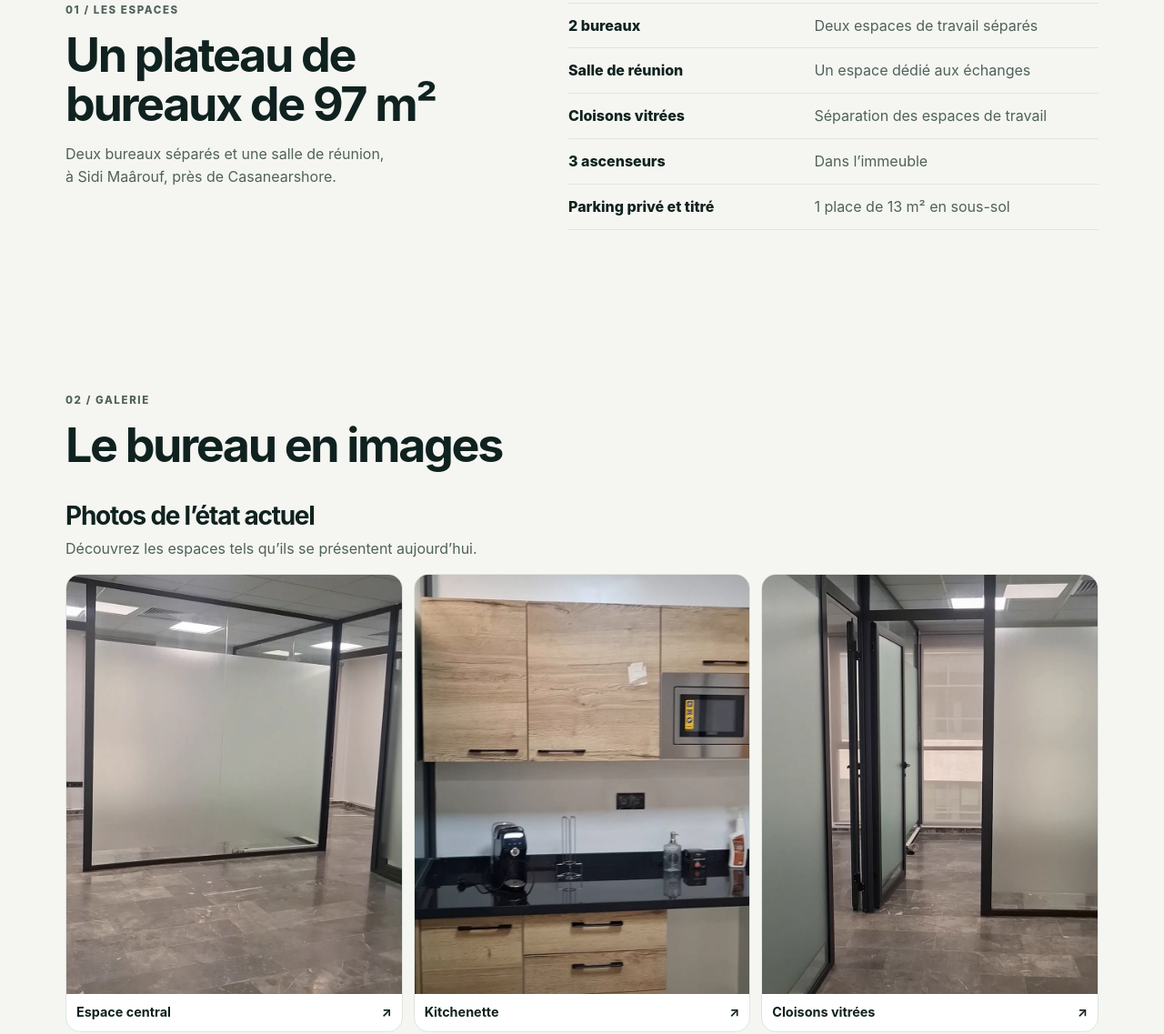
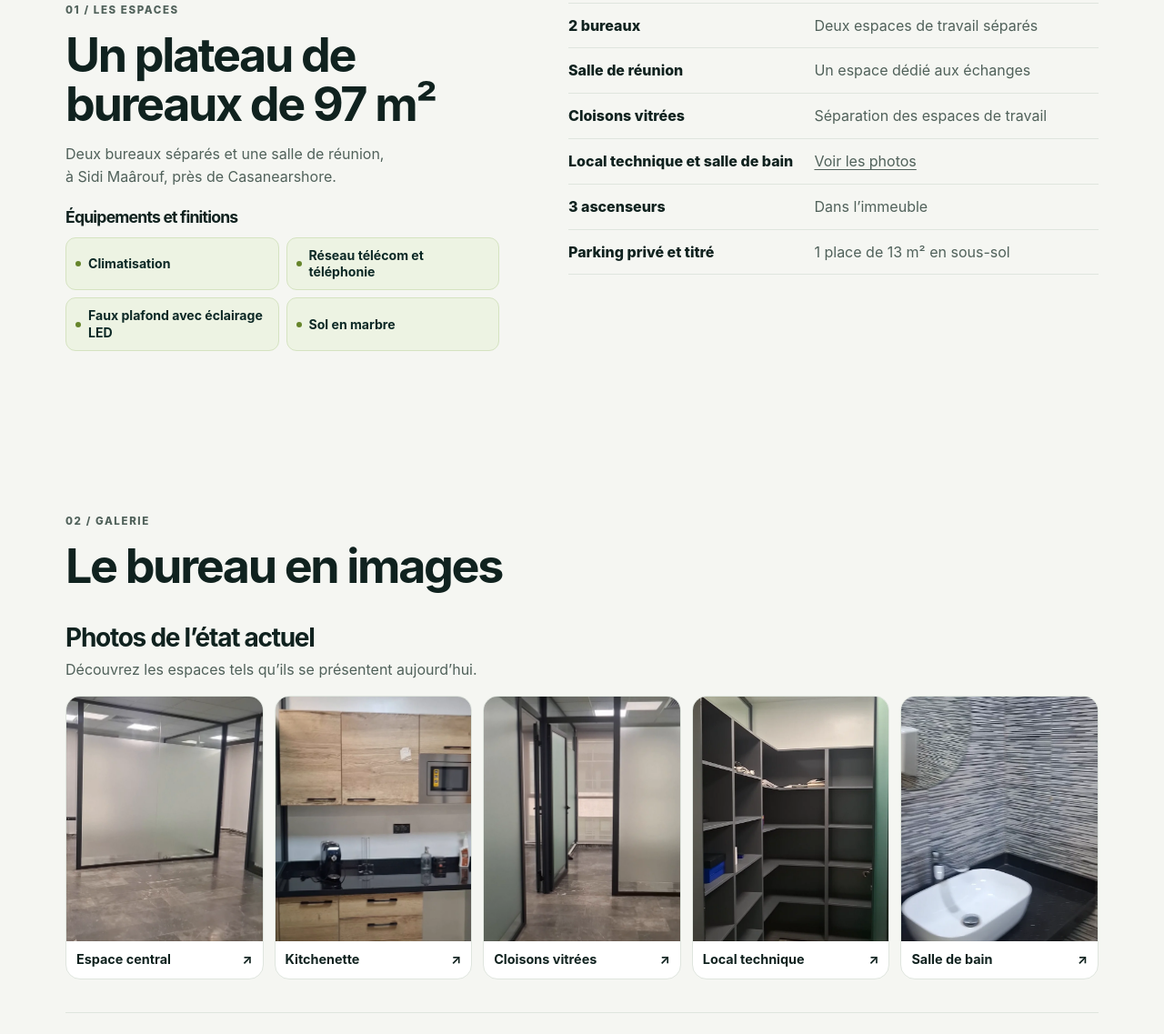
Before and after one commit to bahaidayoussef-prog/tecxodus-site, a plain HTML site: page bureau-a-louer-sidi-maarouf/index.html in a window 1280 px wide. Shown: the part 776-1913 px from the top of the page at 91% size. Drawn offline with Linux system fonts and the light colour scheme.

Commit message:
Highlight office finishes and show both utility spaces

```diff
--- a/bureau-a-louer-sidi-maarouf/bureau.css
+++ b/bureau-a-louer-sidi-maarouf/bureau.css
@@ -48,10 +48,15 @@ h3{font-size:clamp(1.25rem,2.9vw,1.75rem)}
 .section-label,.muted{color:var(--muted)}
 .facts{display:grid;grid-template-columns:.9fr 1.1fr;gap:clamp(24px,6vw,76px);align-items:start}
 .facts .muted{margin-top:14px;max-width:36ch}
+.equipment-title{font-size:1.1rem;margin-top:24px}
+.equipment{display:grid;grid-template-columns:repeat(2,minmax(0,1fr));gap:8px;margin:12px 0 0;padding:0;list-style:none}
+.equipment li{display:flex;align-items:center;gap:8px;padding:10px;border:1px solid #d5e3c1;border-radius:11px;background:#edf3e3;color:var(--deep);font-weight:750;font-size:.88rem;line-height:1.3}
+.equipment li::before{content:"";width:6px;height:6px;flex:none;border-radius:50%;background:#66852b}
 .specs{margin:0;border-top:1px solid var(--line)}
 .specs div{display:grid;grid-template-columns:1fr 1.2fr;gap:10px;border-bottom:1px solid var(--line);padding:12px 0}
 .specs dt{font-weight:800}
 .specs dd{margin:0;color:var(--muted)}
+.specs dd a{text-underline-offset:3px}
 .visit{padding-block:clamp(44px,7vw,80px)}
 .visit p:not(.eyebrow):not(.form-note){color:var(--light);margin-top:16px;max-width:42ch}
 .text-link{display:inline-block;margin-top:18px;text-underline-offset:4px;color:var(--lime)}
@@ -63,10 +68,11 @@ h3{font-size:clamp(1.25rem,2.9vw,1.75rem)}
 .gallery-group{margin-top:36px}
 .gallery-group .muted{margin:8px 0 16px}
 .gallery{display:grid;grid-template-columns:repeat(4,minmax(0,1fr));gap:12px}
-.gallery.real{grid-template-columns:repeat(3,minmax(0,1fr))}
+.gallery.real{grid-template-columns:repeat(5,minmax(0,1fr))}
 .simulated{border-top:1px solid var(--line);padding-top:28px}
 .photo{display:block;border:1px solid var(--line);border-radius:16px;overflow:hidden;background:white;text-decoration:none}
 .photo img{width:100%;height:auto;aspect-ratio:4/5;object-fit:cover;background:#dfe5de}
+.photo img[alt="Salle de bain"]{object-position:center 78%}
 .photo-image{position:relative}
 .photo-image .badge{position:absolute;left:7px;bottom:7px;max-width:calc(100% - 14px)}
 .photo figcaption{padding:9px 11px;font-weight:750;font-size:.9rem;display:flex;justify-content:space-between;gap:4px}
--- a/bureau-a-louer-sidi-maarouf/index.html
+++ b/bureau-a-louer-sidi-maarouf/index.html
@@ -49,11 +49,19 @@
         <p class="eyebrow section-label">01 / LES ESPACES</p>
         <h2 id="espaces">Un plateau de bureaux de 97 m²</h2>
         <p class="muted">Deux bureaux séparés et une salle de réunion, à Sidi Maârouf, près de Casanearshore.</p>
+        <h3 class="equipment-title">Équipements et finitions</h3>
+        <ul class="equipment">
+          <li>Climatisation</li>
+          <li>Réseau télécom et téléphonie</li>
+          <li>Faux plafond avec éclairage LED</li>
+          <li>Sol en marbre</li>
+        </ul>
       </div>
       <dl class="specs">
         <div><dt>2 bureaux</dt><dd>Deux espaces de travail séparés</dd></div>
         <div><dt>Salle de réunion</dt><dd>Un espace dédié aux échanges</dd></div>
         <div><dt>Cloisons vitrées</dt><dd>Séparation des espaces de travail</dd></div>
+        <div><dt>Local technique et salle de bain</dt><dd><a href="#etat-actuel">Voir les photos</a></dd></div>
         <div><dt>3 ascenseurs</dt><dd>Dans l’immeuble</dd></div>
         <div><dt>Parking privé et titré</dt><dd>1 place de 13 m² en sous-sol</dd></div>
       </dl>
@@ -62,12 +70,14 @@
       <p class="eyebrow section-label">02 / GALERIE</p>
       <h2 id="galerie-titre">Le bureau en images</h2>
       <div class="gallery-group">
-        <h3>Photos de l’état actuel</h3>
+        <h3 id="etat-actuel">Photos de l’état actuel</h3>
         <p class="muted">Découvrez les espaces tels qu’ils se présentent aujourd’hui.</p>
         <div class="gallery real">
           <a class="photo" href="/bureau-a-louer-sidi-maarouf/assets/01-espace-central-etat-actuel.webp"><figure><img src="/bureau-a-louer-sidi-maarouf/assets/01-espace-central-etat-actuel.webp" width="872" height="1550" loading="lazy" alt="Espace central"><figcaption>Espace central <span aria-hidden="true">↗</span></figcaption></figure></a>
           <a class="photo" href="/bureau-a-louer-sidi-maarouf/assets/06-kitchenette-etat-actuel.webp"><figure><img src="/bureau-a-louer-sidi-maarouf/assets/06-kitchenette-etat-actuel.webp" width="872" height="1550" loading="lazy" alt="Kitchenette"><figcaption>Kitchenette <span aria-hidden="true">↗</span></figcaption></figure></a>
           <a class="photo" href="/bureau-a-louer-sidi-maarouf/assets/07-cloisons-vitrees-etat-actuel.webp"><figure><img src="/bureau-a-louer-sidi-maarouf/assets/07-cloisons-vitrees-etat-actuel.webp" width="872" height="1550" loading="lazy" alt="Cloisons vitrées"><figcaption>Cloisons vitrées <span aria-hidden="true">↗</span></figcaption></figure></a>
+          <a class="photo" href="/bureau-a-louer-sidi-maarouf/assets/08-local-technique-etat-actuel.webp"><figure><img src="/bureau-a-louer-sidi-maarouf/assets/08-local-technique-etat-actuel.webp" width="720" height="1280" loading="lazy" alt="Local technique"><figcaption>Local technique <span aria-hidden="true">↗</span></figcaption></figure></a>
+          <a class="photo" href="/bureau-a-louer-sidi-maarouf/assets/09-salle-de-bain-etat-actuel.webp"><figure><img src="/bureau-a-louer-sidi-maarouf/assets/09-salle-de-bain-etat-actuel.webp" width="720" height="1280" loading="lazy" alt="Salle de bain"><figcaption>Salle de bain <span aria-hidden="true">↗</span></figcaption></figure></a>
         </div>
       </div>
       <div class="gallery-group simulated">
```
Also changed, not shown: bureau-a-louer-sidi-maarouf/assets/08-local-technique-etat-actuel.webp (added), bureau-a-louer-sidi-maarouf/assets/09-salle-de-bain-etat-actuel.webp (added).
